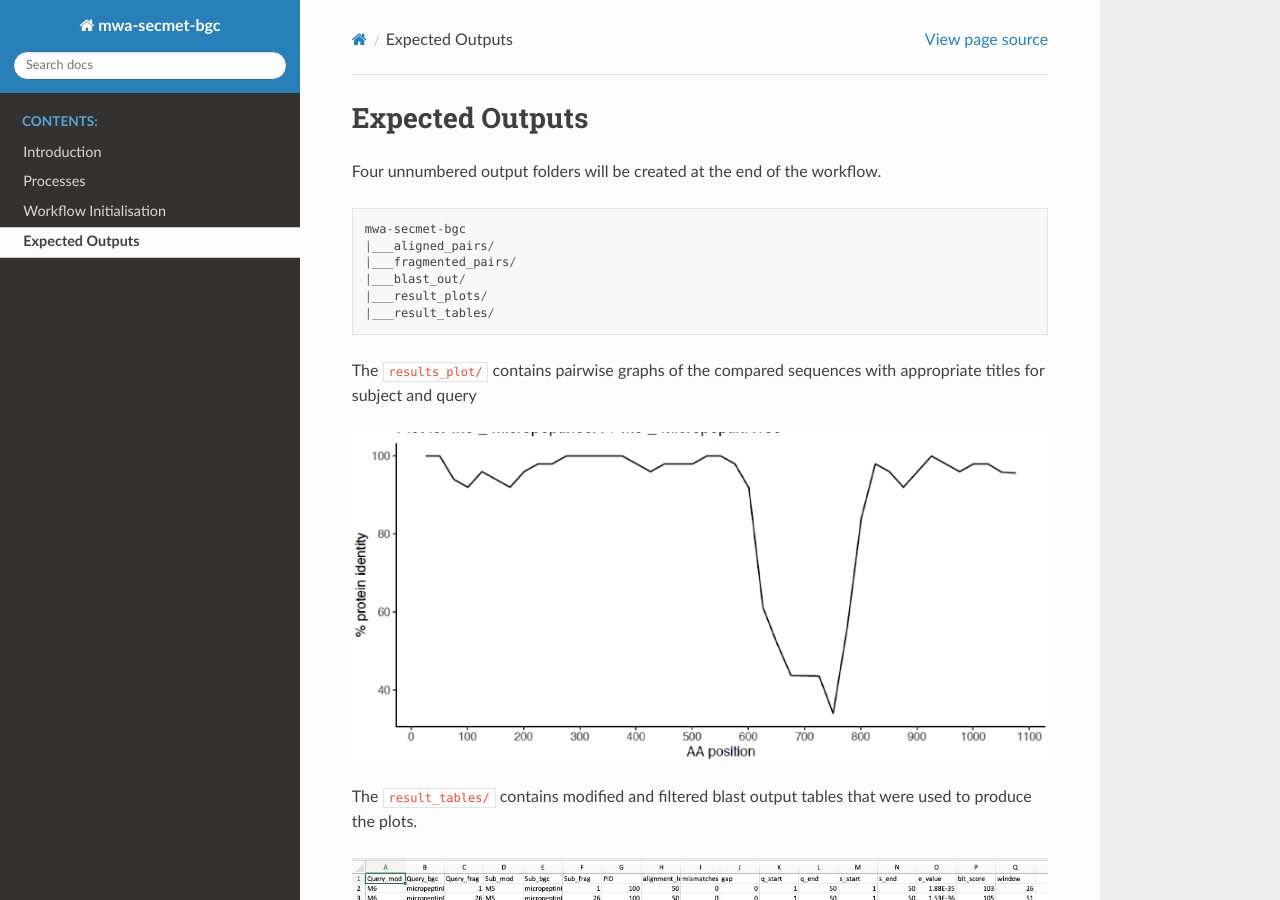
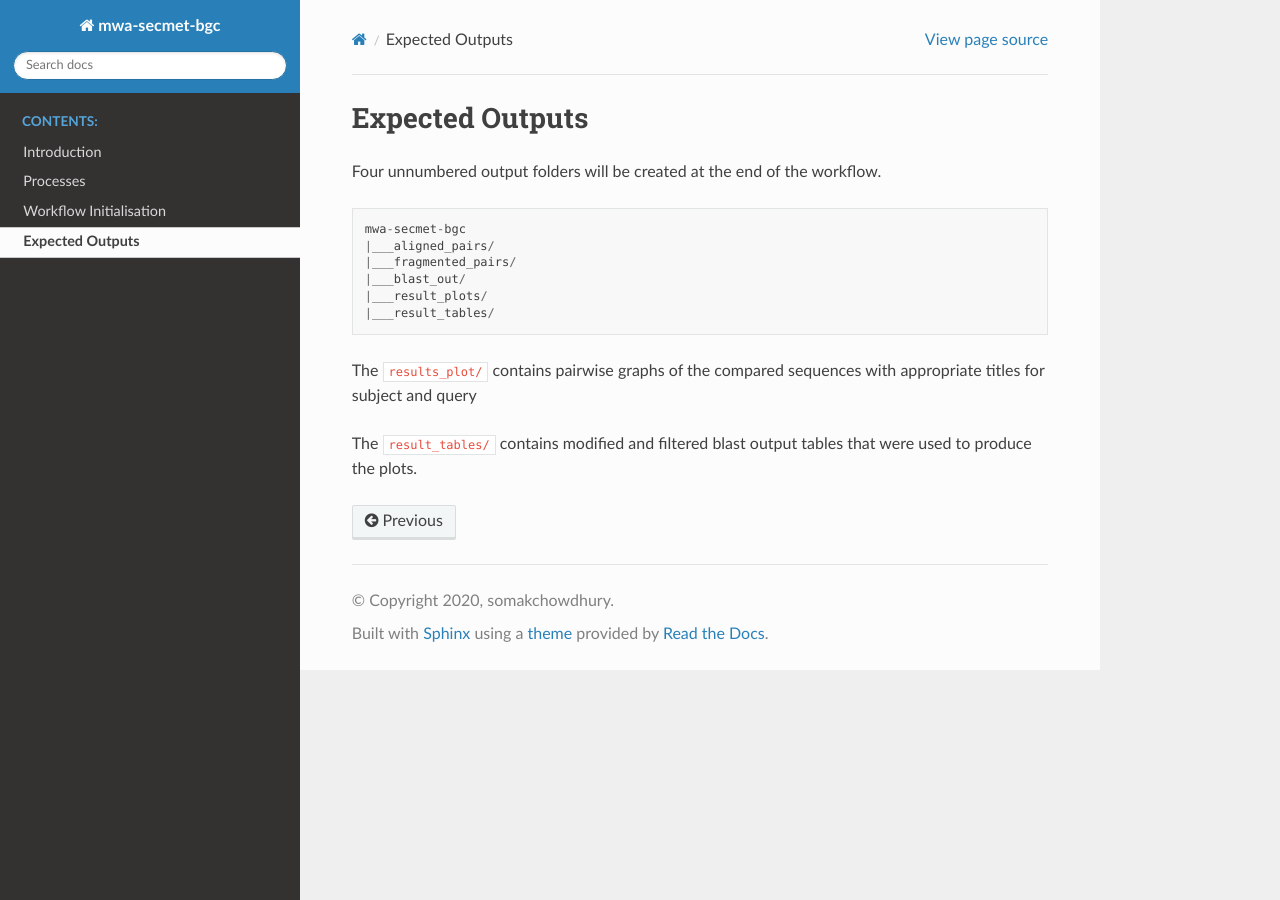
Before and after one commit to somakchowdhury/mwa-secmet-bgc, a Sphinx documentation site: the page built from docs/Outputs.md, in a window 1280 px wide and 900 px high. Built offline with Sphinx 7.4.7 and the Read the Docs theme 2.0.0, drawn with Linux system fonts in a browser that asks for light colours.

Commit message:
remove images

```diff
--- a/docs/Outputs.md
+++ b/docs/Outputs.md
@@ -13,8 +13,6 @@ mwa-secmet-bgc
 
 The `results_plot/` contains pairwise graphs of the compared sequences with appropriate titles for subject and query
 
-![Example plot](https://github.com/somakchowdhury/mwa-secmet-bgc/blob/master/docs/imgs/plot.png)
+
 
 The `result_tables/` contains modified and filtered blast output tables that were used to produce the plots.
-
-![Example table](https://github.com/somakchowdhury/mwa-secmet-bgc/blob/master/docs/imgs/table.png)
```
